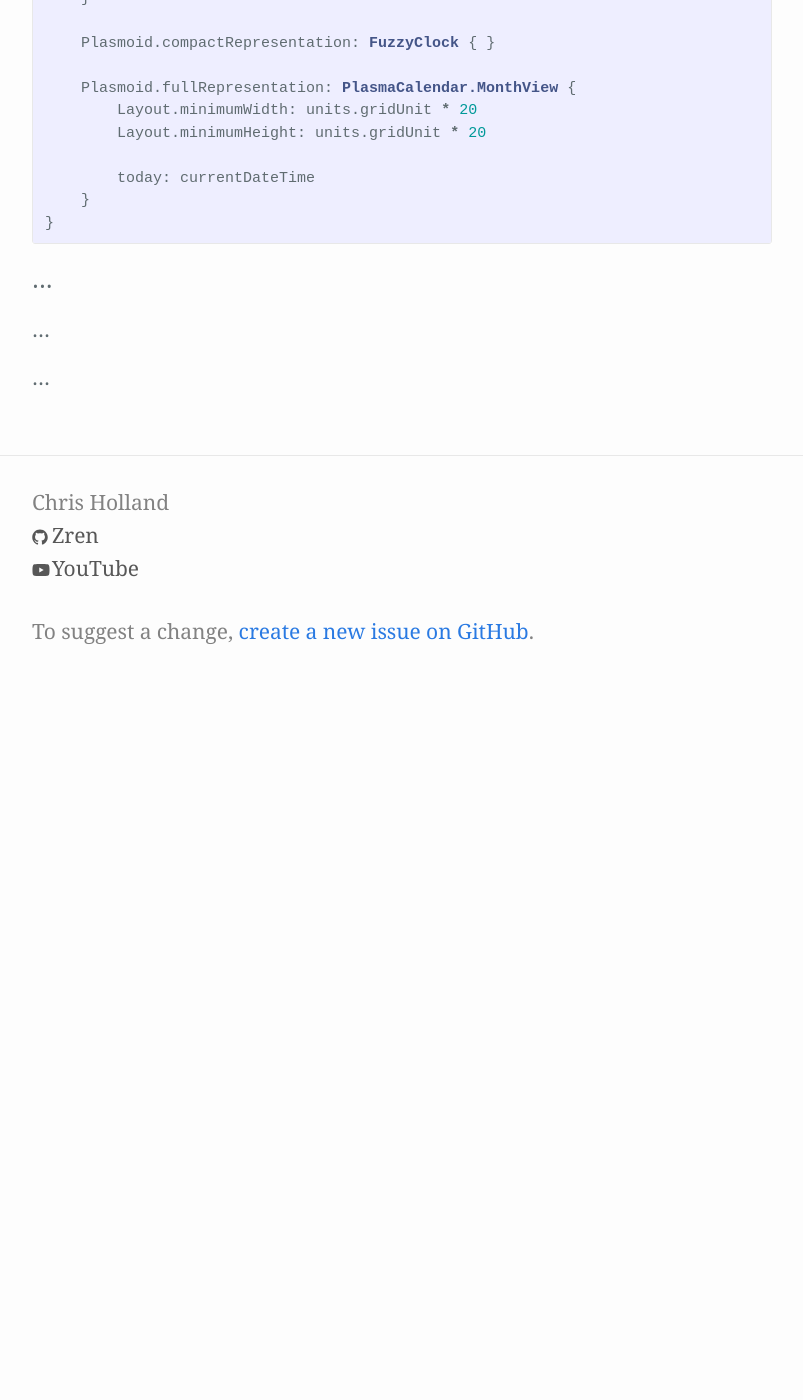
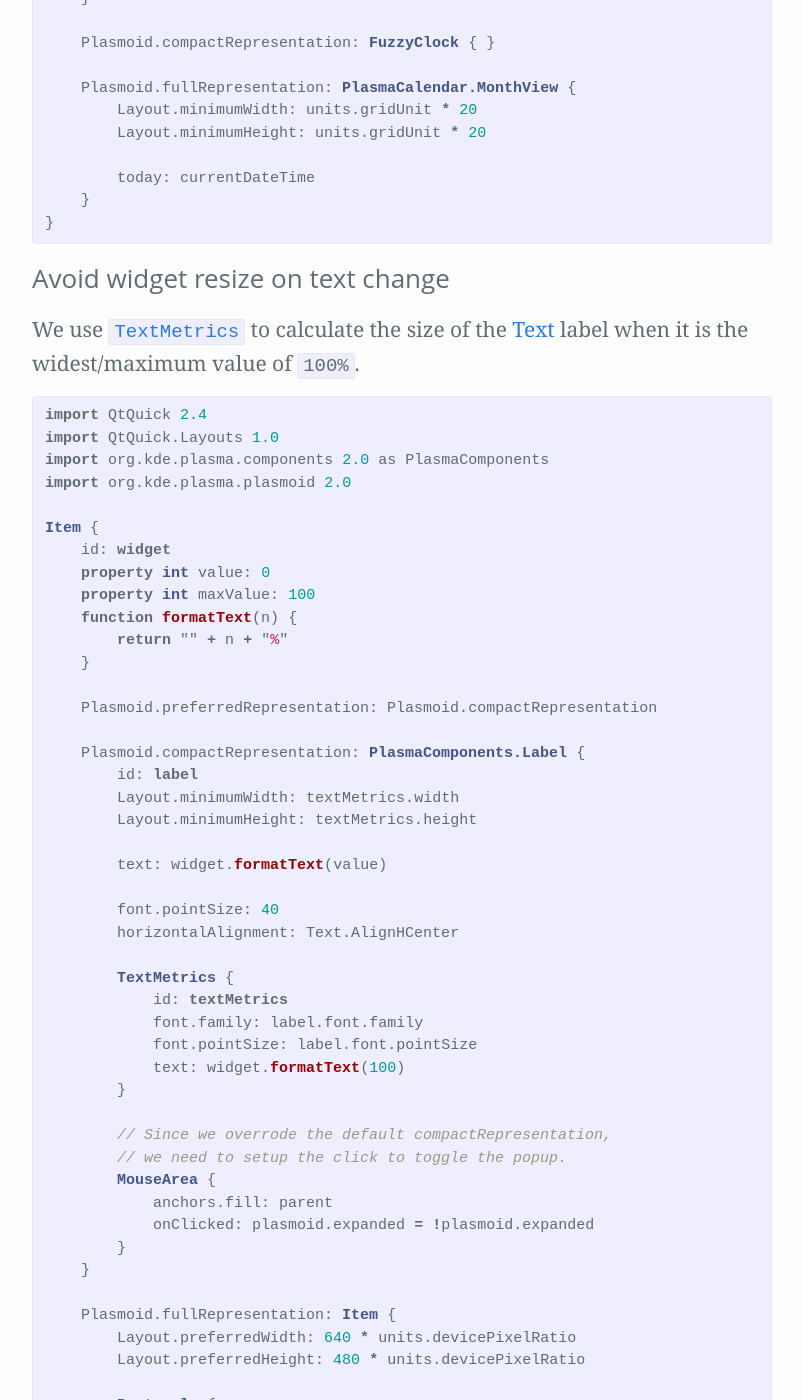
Before and after one commit to Zren/zren.github.io, a Jekyll site: the page built from kde_docs/widget-Examples.md, in a window 1280 px wide and 1400 px high, scrolled down 1799 px. Shown: the whole window, without its empty margins (238-1041 px from the left). Built offline with Jekyll 4.4.1, drawn with Linux system fonts in a browser that asks for light colours; our own code applies the rules of GitHub Pages for plain Markdown files; before the commit the page ends 2477 px from its top, so only the background shows below that; some of the changed text lies outside the part shown.

Commit message:
Add a TextMetrics example.

```diff
--- a/kde_docs/widget-Examples.md
+++ b/kde_docs/widget-Examples.md
@@ -59,6 +59,77 @@ Item {
 {% endcapture %}{% include docSection.html label=label sectionLeft=sectionLeft sectionRight=sectionRight %}
 
 
+{% capture label %}Avoid widget resize on text change{% endcapture %}
+{% capture sectionLeft %}
+We use [`TextMetrics`](https://doc.qt.io/qt-5/qml-qtquick-textmetrics.html) to calculate the size of the [Text](https://doc.qt.io/qt-5/qml-qtquick-text.html) label when it is the widest/maximum value of `100%`.
+{% endcapture %}{% capture sectionRight %}
+{% highlight qml %}
+import QtQuick 2.4
+import QtQuick.Layouts 1.0
+import org.kde.plasma.components 2.0 as PlasmaComponents
+import org.kde.plasma.plasmoid 2.0
+
+Item {
+    id: widget
+    property int value: 0
+    property int maxValue: 100
+    function formatText(n) {
+        return "" + n + "%"
+    }
+
+    Plasmoid.preferredRepresentation: Plasmoid.compactRepresentation
+
+    Plasmoid.compactRepresentation: PlasmaComponents.Label {
+        id: label
+        Layout.minimumWidth: textMetrics.width
+        Layout.minimumHeight: textMetrics.height
+
+        text: widget.formatText(value)
+
+        font.pointSize: 40
+        horizontalAlignment: Text.AlignHCenter
+
+        TextMetrics {
+            id: textMetrics
+            font.family: label.font.family
+            font.pointSize: label.font.pointSize
+            text: widget.formatText(100)
+        }
+
+        // Since we overrode the default compactRepresentation,
+        // we need to setup the click to toggle the popup.
+        MouseArea {
+            anchors.fill: parent
+            onClicked: plasmoid.expanded = !plasmoid.expanded
+        }
+    }
+
+    Plasmoid.fullRepresentation: Item {
+        Layout.preferredWidth: 640 * units.devicePixelRatio
+        Layout.preferredHeight: 480 * units.devicePixelRatio
+
+        Rectangle {
+            id: popup
+            anchors.left: parent.left
+            anchors.top: parent.top
+            anchors.bottom: parent.bottom
+            width: parent.width * (widget.value / 100)
+            color: theme.highlightColor
+        }
+    }
+
+    Timer {
+        interval: 100
+        running: true
+        repeat: true
+        onTriggered: widget.value = (widget.value + 1) % (widget.maxValue+1)
+    }
+}
+{% endhighlight %}
+{% endcapture %}{% include docSection.html label=label sectionLeft=sectionLeft sectionRight=sectionRight %}
+
+
+
 {% capture label %}...{% endcapture %}
 {% capture sectionLeft %}
 ...
```
